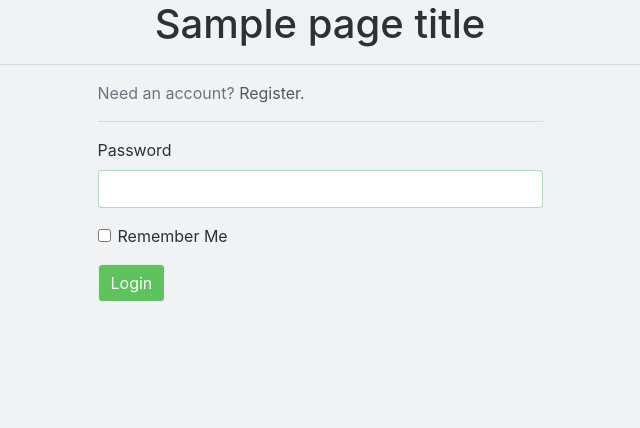
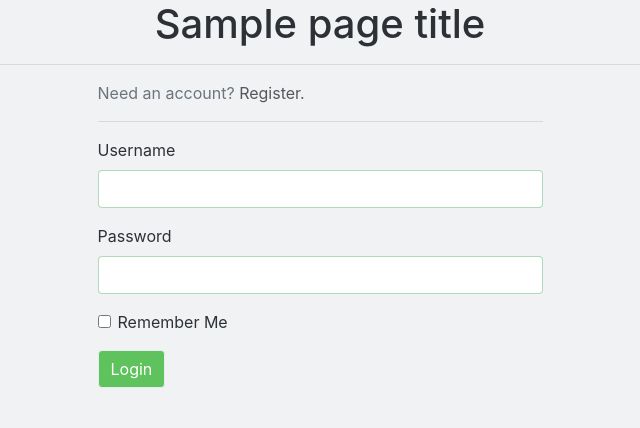
Before and after one commit to Luciano-Lima/myCookbook, a Flask app: template templates/login.html in a window 1280 px wide. Shown: the part 50-478 px from the top of the page, without its empty margins (320-960 px from the left). Run offline with Flask 2, Linux system fonts and the light colour scheme; the template is opened without the code that fills it: values that come from a table or form of the project are taken from there, most other values are stand-ins (such as "Sample title", 1, 10 or a date in 2020); some libraries are stand-ins or nearby versions.

Commit message:
Removed email field

```diff
--- a/templates/login.html
+++ b/templates/login.html
@@ -11,18 +11,18 @@
                     <div><span class="text-muted text-center">Need an account? <a href="{{url_for('register')}}">Register.</a></span></div>
                     <hr>
                     <div class="form-group">
-                        {{ form.email.label(class="form-control-label") }}
+                        {{ form.username.label(class="form-control-label") }}
                         <!--Check for error in the form input-->
-                        {% if form.email.errors %}
-                                {{ form.email(class="form-control is-invalid") }}
+                        {% if form.username.errors %}
+                                {{ form.username(class="form-control is-invalid") }}
                             <div class="invalid-feedback">
-                                {% for error in form.email.errors %}
+                                {% for error in form.username.errors %}
                                 <!--displaying to the user a message error-->
                                     <span>{{ error }}</span>
                                 {% endfor %}
                             </div>
                         {% else %}
-                            {{ form.email(class="form-control") }}
+                            {{ form.username(class="form-control") }}
                         {% endif %}
                     </div>
                     <div class="form-group">
```
